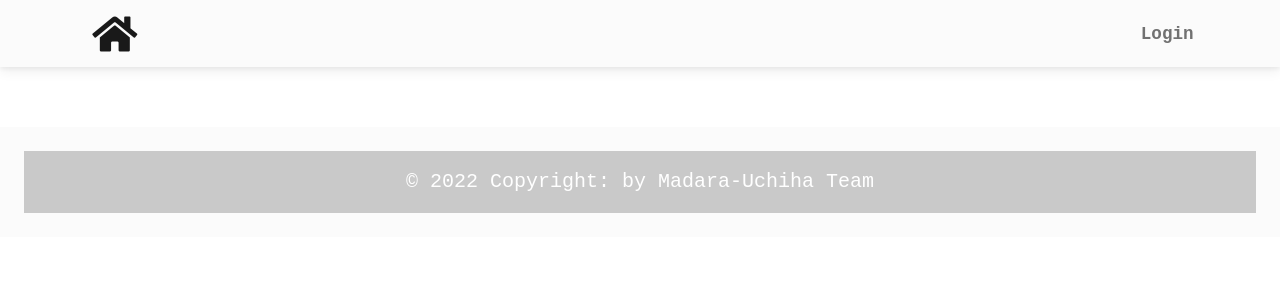
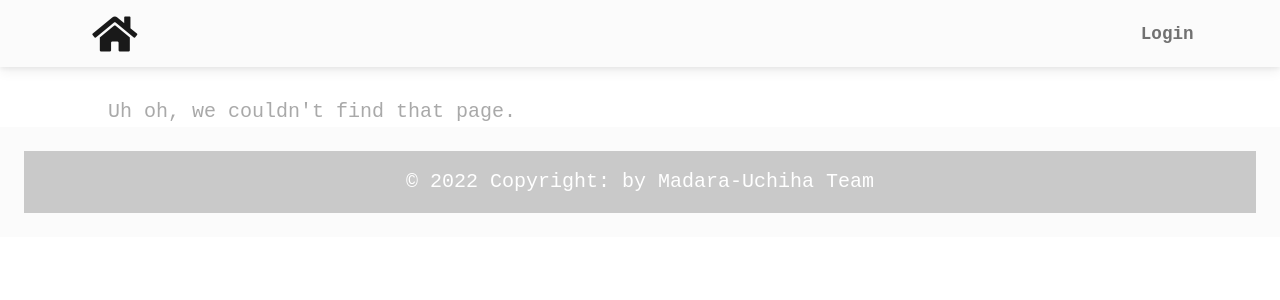
Before and after one commit to horsfalm/maintainable, a React (Create React App) app in the folder client/: page /home in a window 1280 px wide. Shown: the top 300 px of the page. Built offline with nearby package versions, Linux system fonts and the light colour scheme.

Commit message:
button styling

```diff
--- a/client/src/components/CustomerList/index.js
+++ b/client/src/components/CustomerList/index.js
@@ -12,7 +12,7 @@ const CustomerList = ({ customers }) => {
 
     <>
     <div>
-    <MDBBtn className='btn ml-auto bg-success' color='success'>+ Customer</MDBBtn><br/><br/>
+    <MDBBtn className='btn ml-auto bg-success' color='success'><Link to={`/addcustomer`}>+ Customer</Link></MDBBtn><br/><br/>
     </div>
     {customers &&
          customers.map(customer => (
--- a/client/src/index.css
+++ b/client/src/index.css
@@ -79,7 +79,7 @@ p {
 }
 
 a {
-  color: var(--light);
+  color: var(--dark);
   text-decoration: none;
 }
 
@@ -112,15 +112,21 @@ li {
   font-size: 1.1rem;
   margin-top: 0;
 }
+
 ul {
   transform: rotate(180deg);
 }
+
 ul > li {
   transform: rotate(-180deg);
 }
 
 #report {
   min-height: 500px;
+}
+
+#no-match {
+  color: var(--light);
 }
 
 .page-title {
@@ -143,7 +149,7 @@ ul > li {
   outline: none;
   background-color: var(--secondary);
   transition: all 0.5s;
-  width: 110px;
+  width: 130px;
   height: 55px;
   text-transform: none;
 }
--- a/client/src/pages/Ac.js
+++ b/client/src/pages/Ac.js
@@ -37,7 +37,7 @@ const Ac = props => {
               </button>
               </div>
               <div className="flex-row">
-                <p>Service Reports:</p>
+                <p>Reports:</p>
               <div style={{ width: 800 }}>{ac.reports.map((report) => (
                 <ul>
                   <li className="click"><Link to={`/report/${report._id}`}>
--- a/client/src/pages/NoMatch.js
+++ b/client/src/pages/NoMatch.js
@@ -2,8 +2,8 @@ import React from 'react';
 
 const NoMatch = () => {
   return (
-    <div>
-      Oops, we couldn't find that page.
+    <div id="no-match">
+      Uh oh, we couldn't find that page.
     </div>
   );
 };
```
Also changed, not shown: client/src/pages/Addcustomer.js (added).
